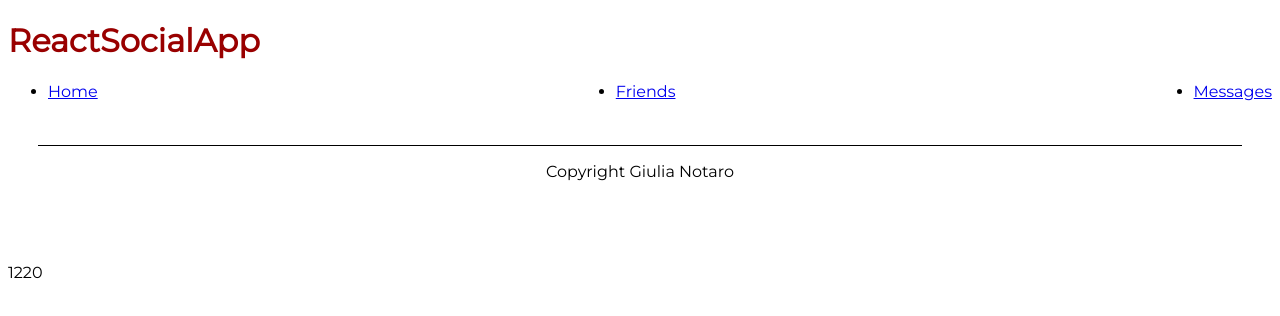
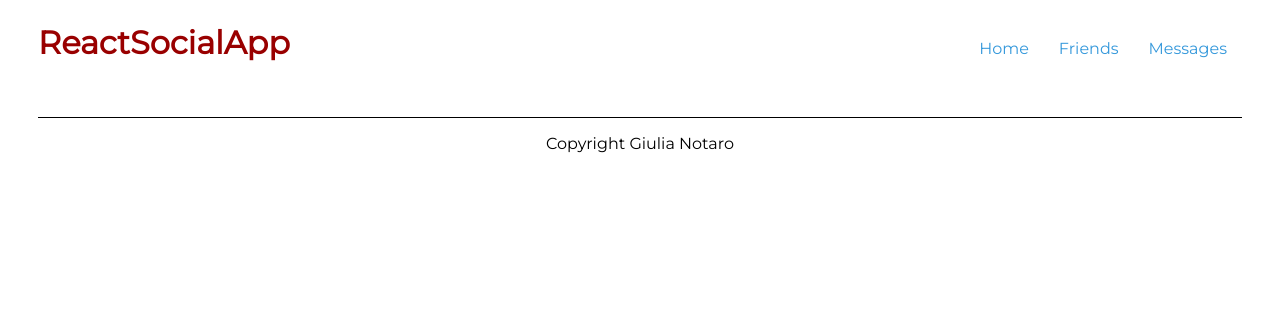
Before and after one commit to giulianotaro/Reactsocialapp, a React (Create React App) app: page / in a window 1280 px wide. Shown: the top 316 px of the page. Built offline with nearby package versions, Linux system fonts and the light colour scheme.

Commit message:
add workflows file

```diff
--- a/package.json
+++ b/package.json
@@ -1,6 +1,7 @@
 {
   "name": "socialapp",
   "version": "0.1.0",
+  "homepage": "https://github.com/giulianotaro/reactsocialapp",
   "private": true,
   "dependencies": {
     "@testing-library/jest-dom": "^5.16.1",
--- a/src/App.js
+++ b/src/App.js
@@ -1,6 +1,6 @@
 import Header from "./components/Header";
 import Footer from "./components/Footer";
-import AddIva from "./components/AddIva"
+/* import AddIva from "./components/AddIva" */
 
 function App() {
   const name = "ReactSocialApp";
@@ -20,7 +20,7 @@ function App() {
     <div>
       <Header name={name} links={nav} />
       <Footer />
-      <AddIva price={1000} vat={22} />
+    {/*   <AddIva price={1000} vat={22} /> */}
     </div>
   );
 }
--- a/src/components/AddIva/index.jsx
+++ b/src/components/AddIva/index.jsx
@@ -1,14 +1,10 @@
-import styles from "./AddIva.module.scss"
 
+/*
 const AddIva = (props) => {
-   const Totprice =  props.price * props.vat / 100 + props.price
+  const Totprice = (props.price * props.vat) / 100 + props.price;
 
+  return <p>{Totprice}</p>;
+};
 
-    return (
-
-        <p>{Totprice}</p>
-
-    );
-  };
-
-  export default AddIva;
+export default AddIva;
+ */
--- a/src/components/Header/Header.module.scss
+++ b/src/components/Header/Header.module.scss
@@ -1,9 +1,36 @@
-.ul { display: flex;
-    flex-direction: row;
-    justify-content: space-between;
+@import "./../../libs/variables.scss";
 
+.header {
+  padding: 15px $sidePadding;
 
+  display: flex;
+  justify-content: space-between;
 
+  h1 { color:darken( red, 20%);
+    margin: 0;
+  }
 
+  nav {
+    ul {
+      list-style: none;
+      display: flex;
 
+      a {
+        text-decoration: none;
+        color: $main;
+        padding: 15px;
+        transition: $baseTransition;
+
+        &:hover {
+          // .header nav ul a:hover { ... }
+          background-color: lighten($main, 40%);
+        }
+
+        &.active {
+          background-color: $main;
+          color: $white;
+        }
+      }
+    }
+  }
 }
--- a/src/components/Header/index.jsx
+++ b/src/components/Header/index.jsx
@@ -9,10 +9,10 @@ const Header = (props) => {
 
 
   return (
-    <header >
+    <header className={styles.header}>
       <h1>{name}</h1>
       <nav >
-        <ul className={styles.ul}>
+        <ul>
 
           {links.map((item, index) =>
             <li key={index}>
--- a/src/index.scss
+++ b/src/index.scss
@@ -6,6 +6,3 @@ code {
   font-family: source-code-pro, Menlo, Monaco, Consolas, 'Courier New',
     monospace;
 }
-
-
-h1 {color:darken( red, 20%)}
--- /dev/null
+++ b/src/libs/variables.scss
@@ -0,0 +1,12 @@
+
+
+// Colors
+$main: #3498db;
+$white: #fff;
+$lightGray: #ecf0f1;
+
+// Transitions
+$baseTransition: all 0.4s ease;
+
+// Box
+$sidePadding: 30px;
```
